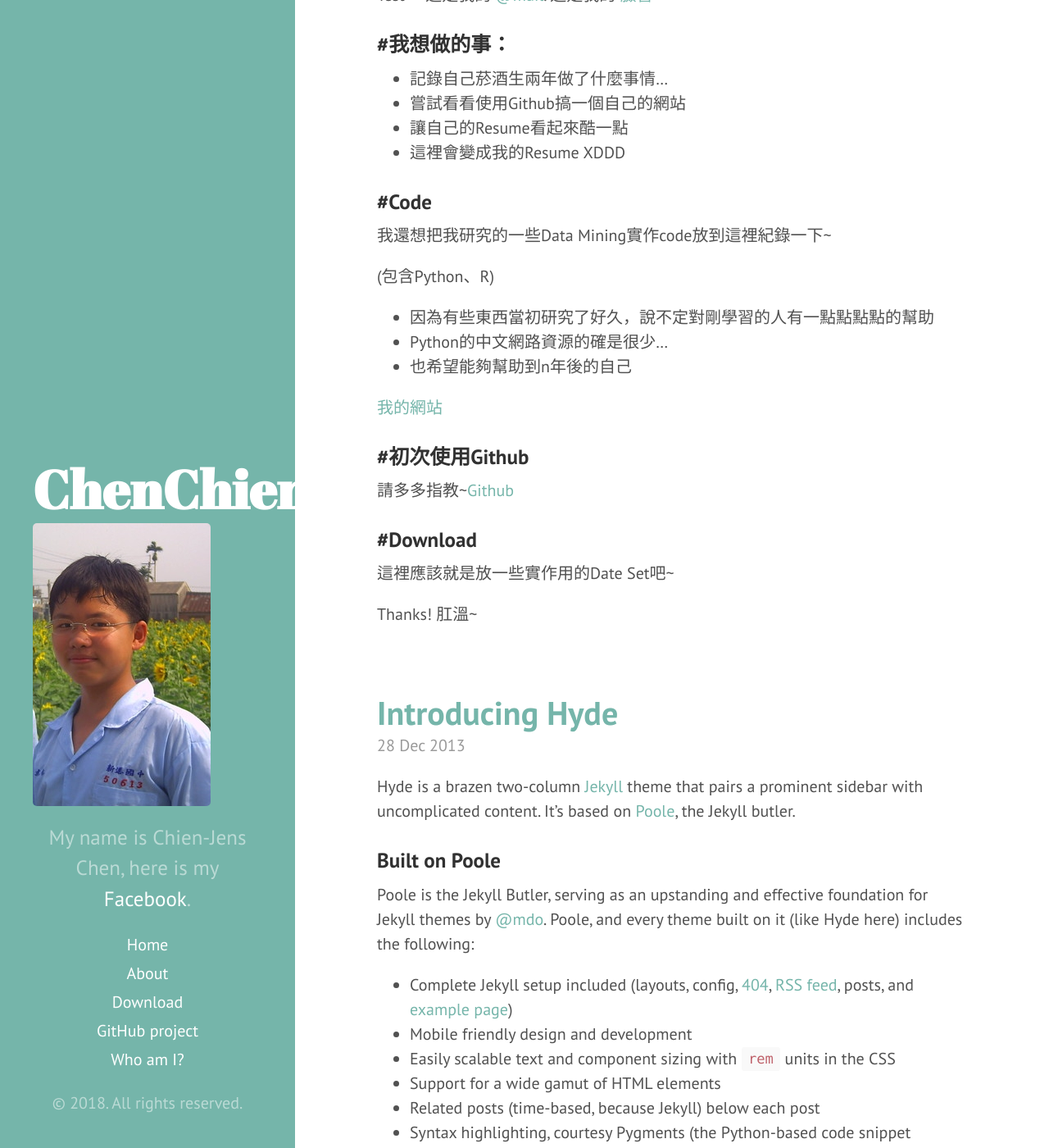
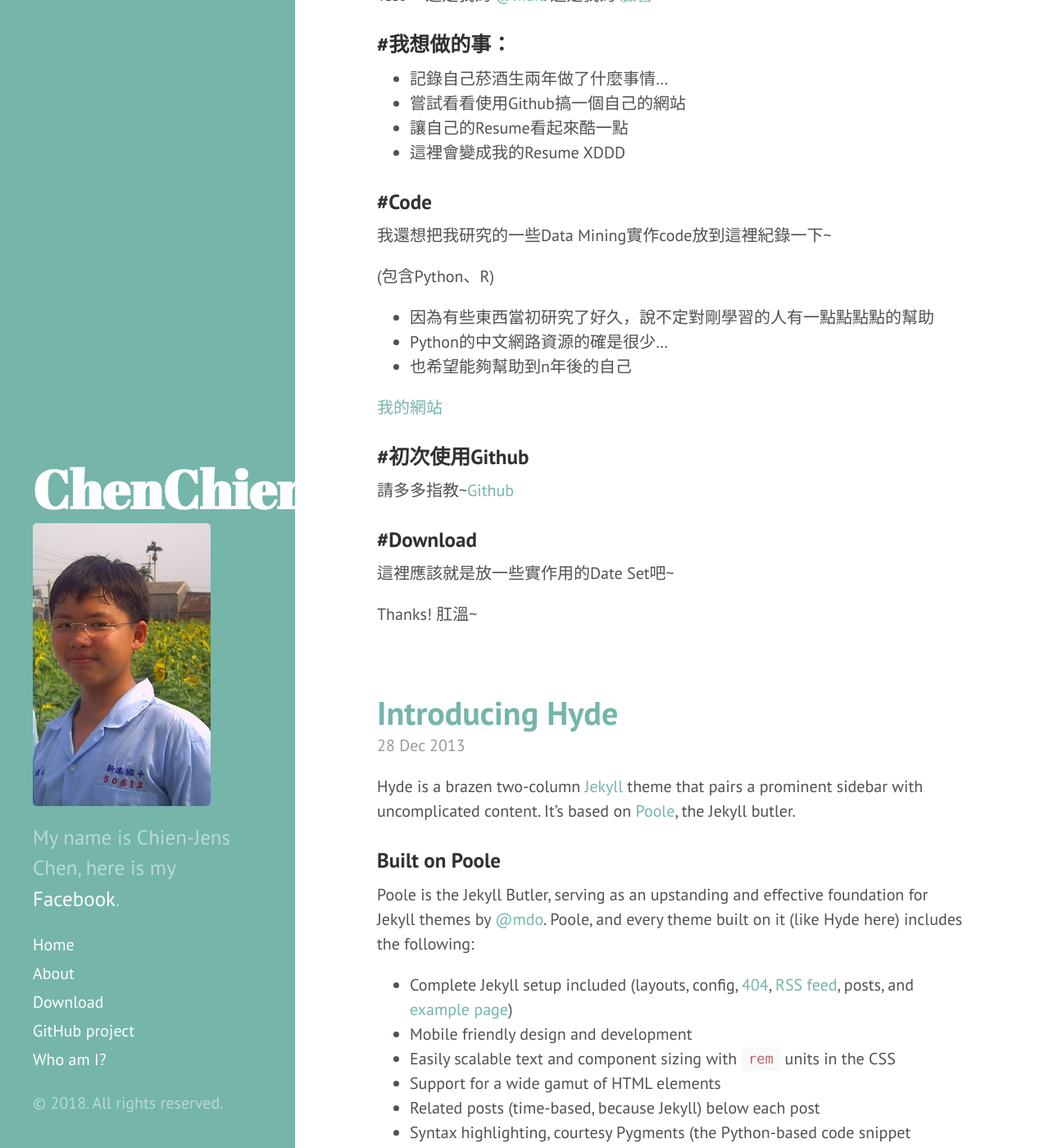
Before and after one commit to chienjens/chienjens.github.io, a Jekyll site: the page built from index.html, in a window 1280 px wide and 1400 px high, scrolled down 252 px. Shown: the whole window at 82% size. Built offline with Jekyll 4.4.1, drawn with Linux system fonts in a browser that asks for light colours; the list of posts is cut into pages by our own code.

Commit message:
Update hyde.css

```diff
--- a/public/css/hyde.css
+++ b/public/css/hyde.css
@@ -66,7 +66,7 @@ html {
     left: 0;
     bottom: 0;
     width: 18rem;
-    text-align: cneter;
+    text-align: left;
   }
 }
 
```
